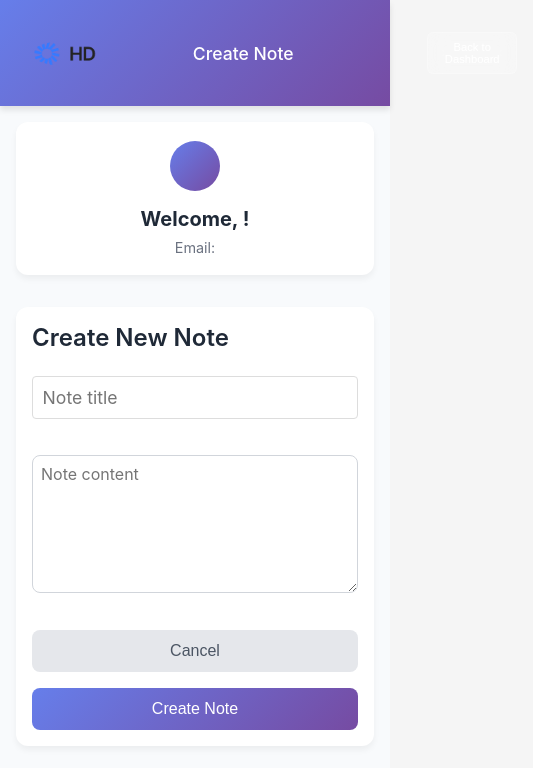
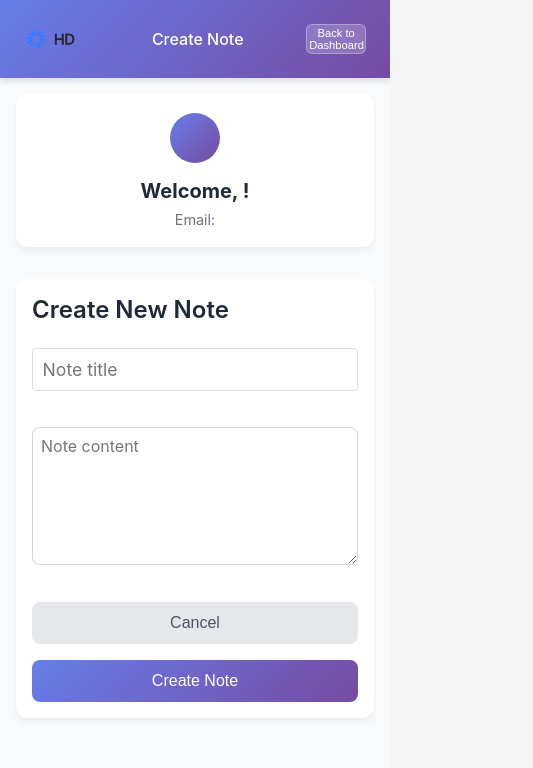
Before and after one commit to Shubhamsh1838/Highway_delite, a React (Create React App) app in the folder frontend/: page /create-note in a window 390 px wide. Shown: the top 768 px of the page, 533 px wide, since content can reach past the window. Built offline with nearby package versions, Linux system fonts and the light colour scheme; no server answers.

Commit message:
Update Dashboard.css

```diff
--- a/frontend/src/pages/Dashboard.css
+++ b/frontend/src/pages/Dashboard.css
@@ -471,7 +471,7 @@
   }
 }
 
-@media (max-width: 480px) {
+@media (max-width: 450px) {
   .create-note-section {
     padding: 1rem;
   }
@@ -491,18 +491,40 @@
     font-size: 0.95rem;
   }
  .dashboard-header h2 {
-  margin-left: 80px;
+  margin-left: 60px;
   display: flex;
-  font-size: 1.1rem;
+  font-size: 1rem;
   font-weight: 500;
+  gap: 0.8rem;
 }
 .logout-btn {
-    width: 90px;
+    width: 60px;
     font-size: 0.7rem;
+    text-align: center;
+    align-items: center;
     margin-left: 0.1rem;
+    padding: 2px !important;
   }
   .header-logo{
-    margin: 0;
-   height: 25px;
+    margin: 0 auto;
+   height: 20px;
+  }
+  .header-left {
+    flex-direction: row;
+    text-align: center;
+    align-items: center;
+    justify-content: space-between;
+    padding: 0.5rem;
+  }
+
+  .header-right {
+    flex-direction: row;
+    justify-content: space-between;
+    text-align: center;
+    align-items: center;
+    width: 100%;
+    margin-right: 10%;
+    margin-left: 45px;
+    padding: 0.5rem;
   }
 }
```
